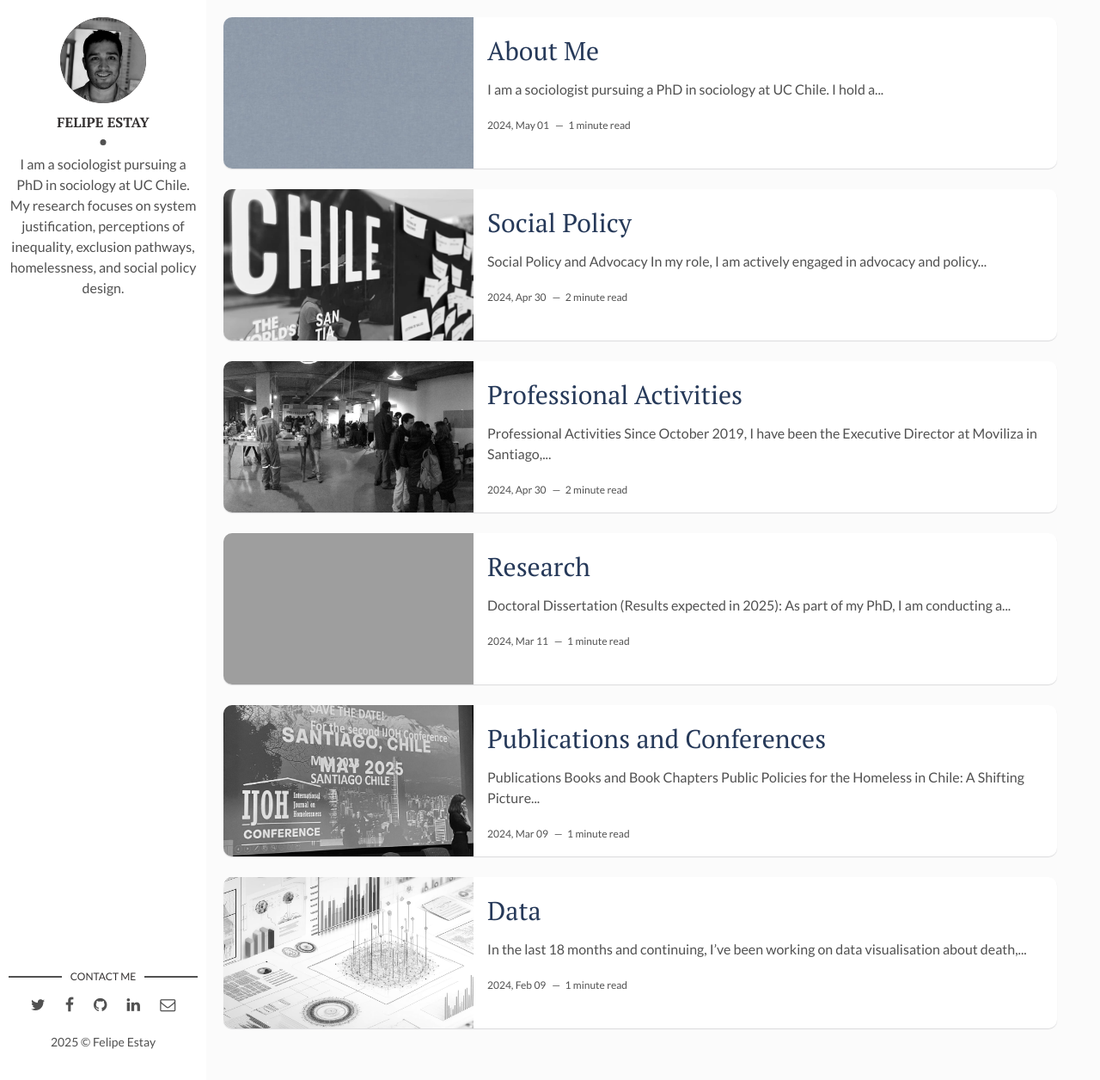
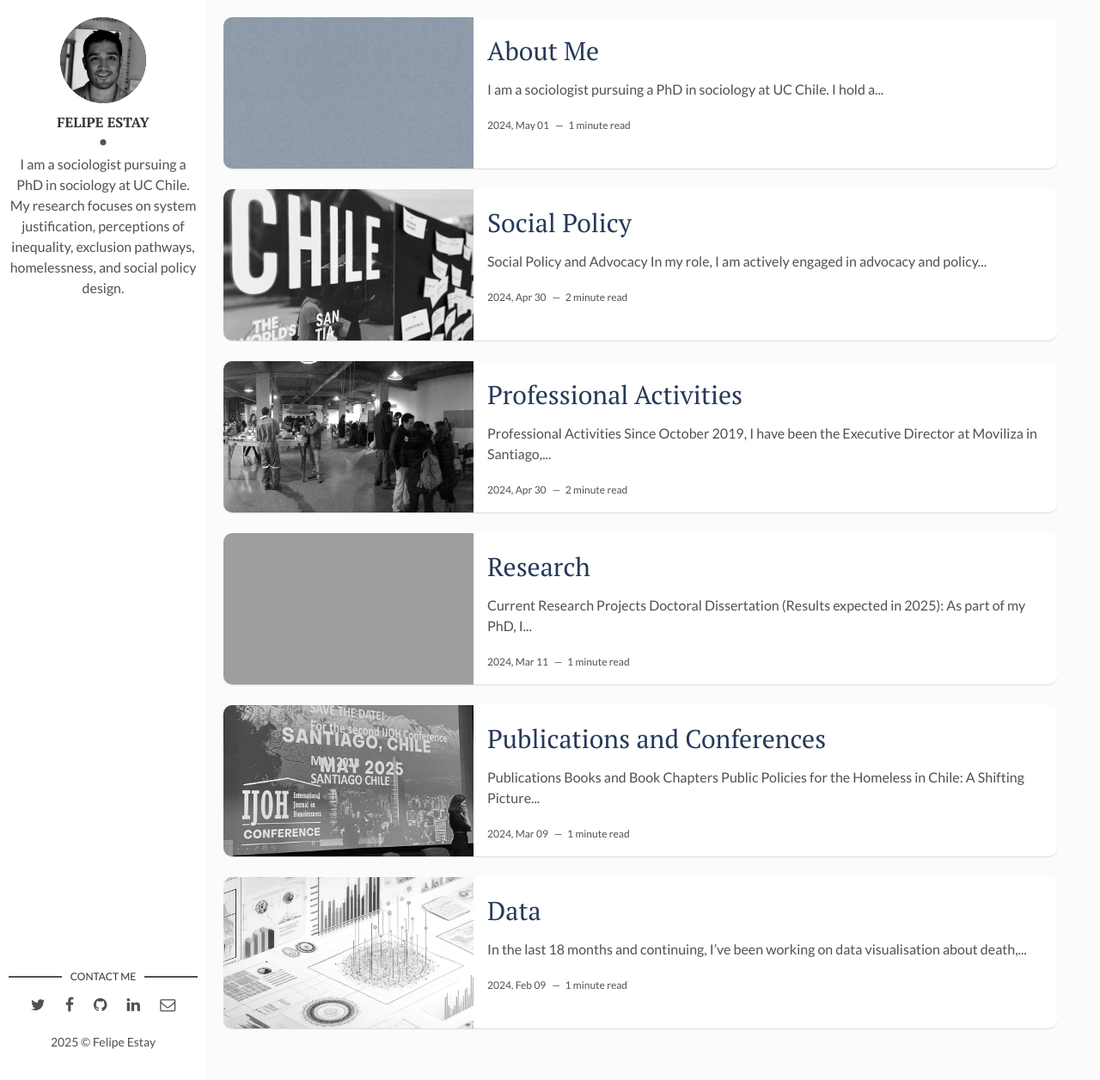
Before and after one commit to felipestay/felipestay.github.io, a Jekyll site: the page built from index.html, in a window 1280 px wide and 1256 px high. Shown: the whole window at 86% size. Built offline with Jekyll 4.4.1, drawn with Linux system fonts in a browser that asks for light colours; the list of posts is cut into pages by our own code; grey boxes are pictures that could not be loaded.

Commit message:
Update 2025-04-03-research.markdown

```diff
--- a/_posts/2025-04-03-research.markdown
+++ b/_posts/2025-04-03-research.markdown
@@ -7,6 +7,7 @@ img: chicago2.jpg # Add image post (optional)
 tags: [Research, Sociology] # add tag
 ---
 
+# Current Research Projects
 
 1. Doctoral Dissertation (Results expected in 2025): As part of my PhD, I am conducting a series of studies, including a scoping review on information-based interventions to shift political and policy preferences; an observational study examining the relationship between material deprivation and economic system justification; and an experiment testing how exposure to information about inequality, poverty, and systemic crises influences people’s motivation to justify the economic system. All results will be finalised by the end of this year.
 2. Housing First Fidelity Study in Chile (2025): I am leading a mixed-methods evaluation of the fidelity of Housing First interventions in Chile, drawing on both quantitative and qualitative data collected from practitioners and social workers. This study is also scheduled for completion in 2025.
```
